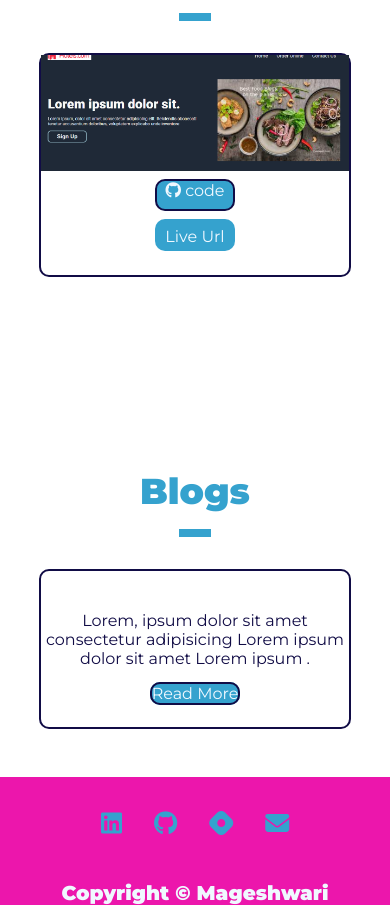
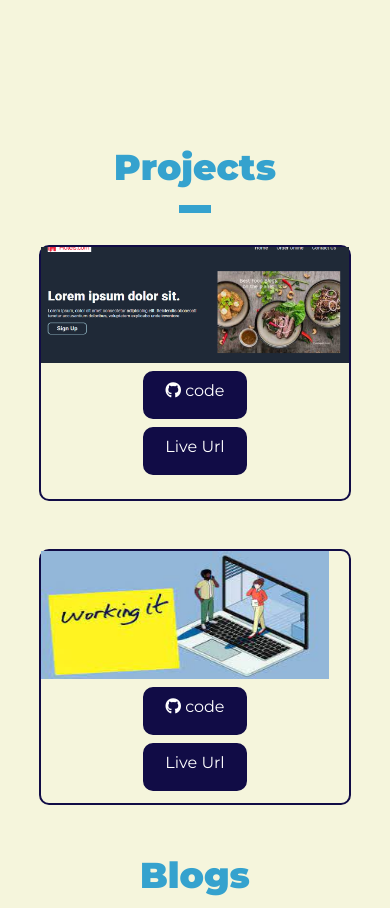
Before and after one commit to magesh100/my-portfolio, a plain HTML site: page index.html in a window 390 px wide. Shown: the part 974-1882 px from the top of the page. Drawn offline with Linux system fonts and the light colour scheme; a web font is replaced by a local one.

Commit message:
last edited

```diff
--- a/index.html
+++ b/index.html
@@ -54,7 +54,7 @@
         <div class="hero-img-container">
 
 
-        <img src="./assets/dp.jpg" alt="picture" />
+        <img src="./assets/magesh.jpg" alt="picture" />
 
       </div>
       </div>
@@ -84,6 +84,21 @@
         <li class="project-list-item">
           <div class="project-img-container">
             <img src="./assets/Capture.PNG" alt="code"/>
+
+          </div>
+          <div class="project-btn-container">
+            <a href="https://github.com/magesh100/my-portfolio " class="btn btn-code">
+              <i class="fa-brands fa-github"></i> code</a>
+            <a href="https://fabulous-marshmallow-c99ce2.netlify.app/" class="btn btn-code-outline">Live Url</a>
+            </div>
+
+
+
+
+
+        <li class="project-list-item">
+          <div class="project-img-container-sec">
+            <img class="work" src="./assets/working.jpg" alt="code"/>
 
           </div>
           <div class="project-btn-container">
--- a/styles/style.css
+++ b/styles/style.css
@@ -8,6 +8,7 @@
 }
 
 html{
+
   font-size: 16px;
   text-decoration: none;
   list-style: none;
@@ -118,6 +119,7 @@ li{
   color: #ec16ac;
 }
 .hero-section{
+  background-color: rgb(121, 167, 53);
 
   width:100%;
   margin-top: 1rem;
@@ -162,14 +164,15 @@ p{
  }
  .hero-img-container{
   margin-top: 0.5rem;
-  width:20rem;
-  height:20rem;
+  width:10rem;
+  height:10rem;
 
  }
  .hero-img-container img{
   border-radius: 20%;
  }
  .skill-list-container{
+  min-height: fit-content;
 
   display: flex;
   align-items: center;
@@ -178,6 +181,9 @@ p{
   align-items: center;
   gap: 1.25rem;
   margin-top: 2rem;
+ }
+ main{
+  background-color:beige;
  }
  .skill-list-item{
   width:8rem;
@@ -229,13 +235,21 @@ p{
   text-align: center;
  }
   .btn{
-    height: 2rem;
-    width:5rem;
+    height: 3rem;
+    width:6.5rem;
     border-radius: 10px;
-    background-color: #35a2ce;
+    background-color: hsl(196, 65%, 5%);
     color:aliceblue;
     margin-top: 2rem;
+    text-align: center;
+    padding: 0.5rem;
+    color: var(--clr-white);
+  background-color: var(--clr-dark-blue);
+  border:2px solid var(--clr-dark-blue);
 
+  }
+  .project-img-container-sec{
+    width:22rem;
   }
   .blog-list-container{
     display:flex;
@@ -283,6 +297,10 @@ p{
     font-weight: 900;
     color:aliceblue;
    }
+   .work{
+    height:128px;
+    width:348px;
+   }
 
 
 
@@ -311,7 +329,8 @@ p{
   justify-content: center;
  }
  .hero-img-container{
-  display:none ;
+  gap:1rem;
+
  }
  .header{
   height:43vh;
@@ -340,8 +359,27 @@ p{
   height:80%;
  }
  .section-title{
-  margin-top:3rem;
+  margin-top:9rem;
   padding-top: 3rem;
+ }
+ .skill-list-container{
+  height:3vh;
+ }
+ .project-list-item{
+  height:16rem;
+ }
+ .project-list-container{
+  height:20rem;
+  gap:3rem;
+ }
+ .skill-list-container{
+  height:2rem;
+ }
+ .project-img-container-sec{
+  width:18rem;
+ }
+ .work{
+  width:18rem;
  }
 
 }
```
Also changed, not shown: assets/working.jpg (added), 1 other file.
